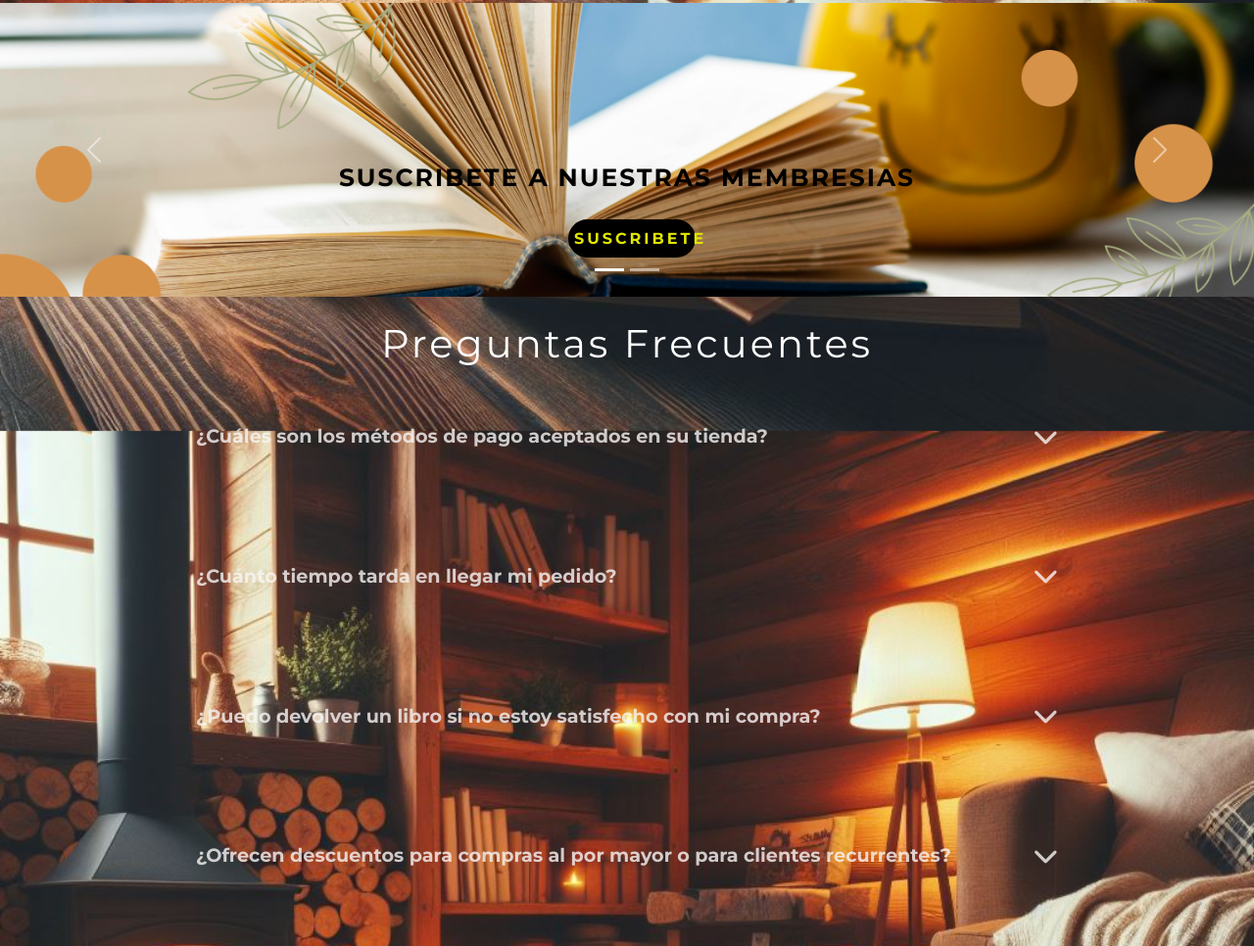
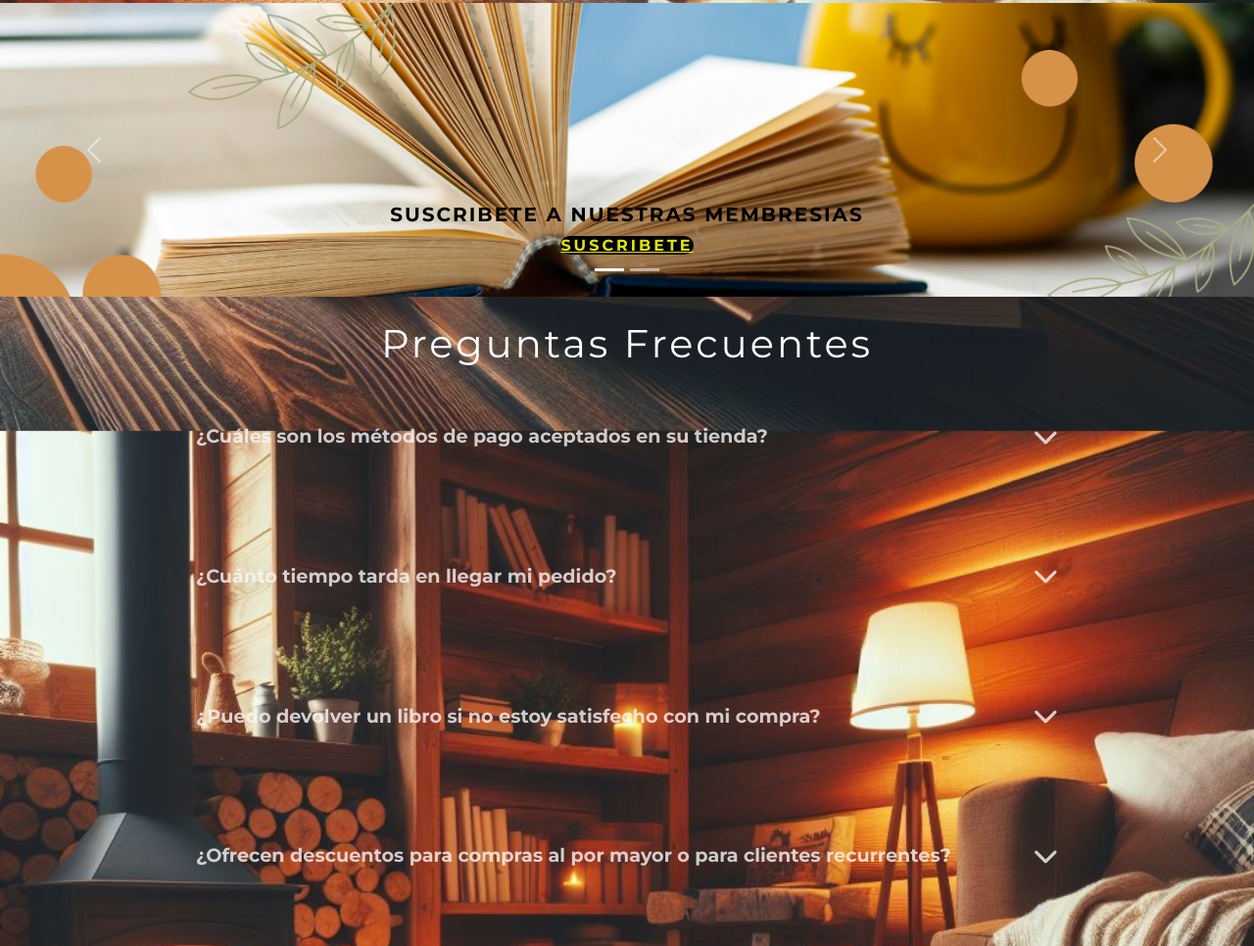
Before and after one commit to CristianCastro2023/TP-Codo-a-Codo-Front-V2, a plain HTML site: page index.html in a window 1280 px wide. Shown: the part 2120-3086 px from the top of the page at 98% size. Drawn offline with nearby package versions, Linux system fonts and the light colour scheme.

Commit message:
otro_cambio

```diff
--- a/index.html
+++ b/index.html
@@ -13,7 +13,7 @@
      <!-- GOOGLE FONTs -->
     <link href="https://fonts.googleapis.com/css?family=Quicksand" rel="stylesheet">
     <!-- FONT AWESOME -->
-    <link rel="stylesheet" href="https://cdnjs.cloudflare.com/ajax/libs/font-awesome/6.5.2/css/all.min.css" integrity="sha512-SnH5WK+bZxgPHs44uWIX+LLJAJ9/2PkPKZ5QiAj6Ta86w+fsb2TkcmfRyVX3pBnMFcV7oQPJkl9QevSCWr3W6A==" crossorigin="anonymous" referrerpolicy="no-referrer" />
+    <link rel="stylesheet" href="https://cdnjs.cloudflare.com/ajax/libs/font-awesome/6.5.2/css/all.min.css" integrity="sha512-SnH5WK+bZxgPHs44uWIX+LLJAJ9/2PkPKZ5QiAj6Ta86w+fsb2TkcmfRyVX3pBnMFcV7oQPJkl9QevSCWr3W6A==" crossorigin="anonymous" referrerpolicy="no-referrer">
     <link rel="stylesheet" href="https://use.fontawesome.com/releases/v5.8.1/css/all.css" integrity="sha384-50oBUHEmvpQ+1lW4y57PTFmhCaXp0ML5d60M1M7uH2+nqUivzIebhndOJK28anvf" crossorigin="anonymous">
     <link rel="stylesheet" href="styles.css">
 </head>
@@ -63,11 +63,9 @@
               <div class="carousel-item active">
                 <img src="img/Banner-2.png" class="d-block w-100" alt="...">
                 <div class="carousel-caption d-block">
-                    <h5>SUSCRIBETE A NUESTRAS MEMBRESIAS</h5>
-                    <a href="components/membresias.html">
-                        <button id="btn-banner">SUSCRIBETE</button>
-                    </a>
-                </div>
+                  <h5>SUSCRIBETE A NUESTRAS MEMBRESIAS</h5>
+                  <a href="components/membresias.html" class="btn-banner">SUSCRIBETE</a>
+              </div>
               </div>
               <div class="carousel-item">
                 <img src="img/banner-compras-bolsas-compra-cajas-regalo-ilustracion-procesamiento-3d-perfecto-banner-compras_7209-503.jpg" class="d-block w-100" alt="...">
--- a/styles.css
+++ b/styles.css
@@ -577,6 +577,36 @@ h5:hover {
     cursor: pointer;
 }
 
+/* Estilos para la sección del carrusel de banners */
+.carousel-caption h5 {
+    font-size: 1.25rem;
+    letter-spacing: 2px;
+    color: black;
+    transition: color 0.3s ease;
+}
+
+.carousel-caption h5:hover {
+    color: red;
+}
+
+.carousel-caption .btn-banner {
+    width: auto;
+    height: auto;
+    font-weight: bold;
+    background-color: black;
+    letter-spacing: 3px;
+    color: rgba(225, 230, 0);
+    border-radius: 20px;
+    border: none;
+    cursor: pointer;
+    transition: background-color 0.3s ease, color 0.3s ease;
+}
+
+.carousel-caption .btn-banner:hover {
+    background-color: red;
+    color: white;
+}
+
 /* Aplicar una sombra al hacer clic en el botón */
 #btn-banner:active {
     box-shadow: 0 0 10px rgba(0, 0, 0, 0.5); /* Agrega una sombra al hacer clic en el botón */
```
